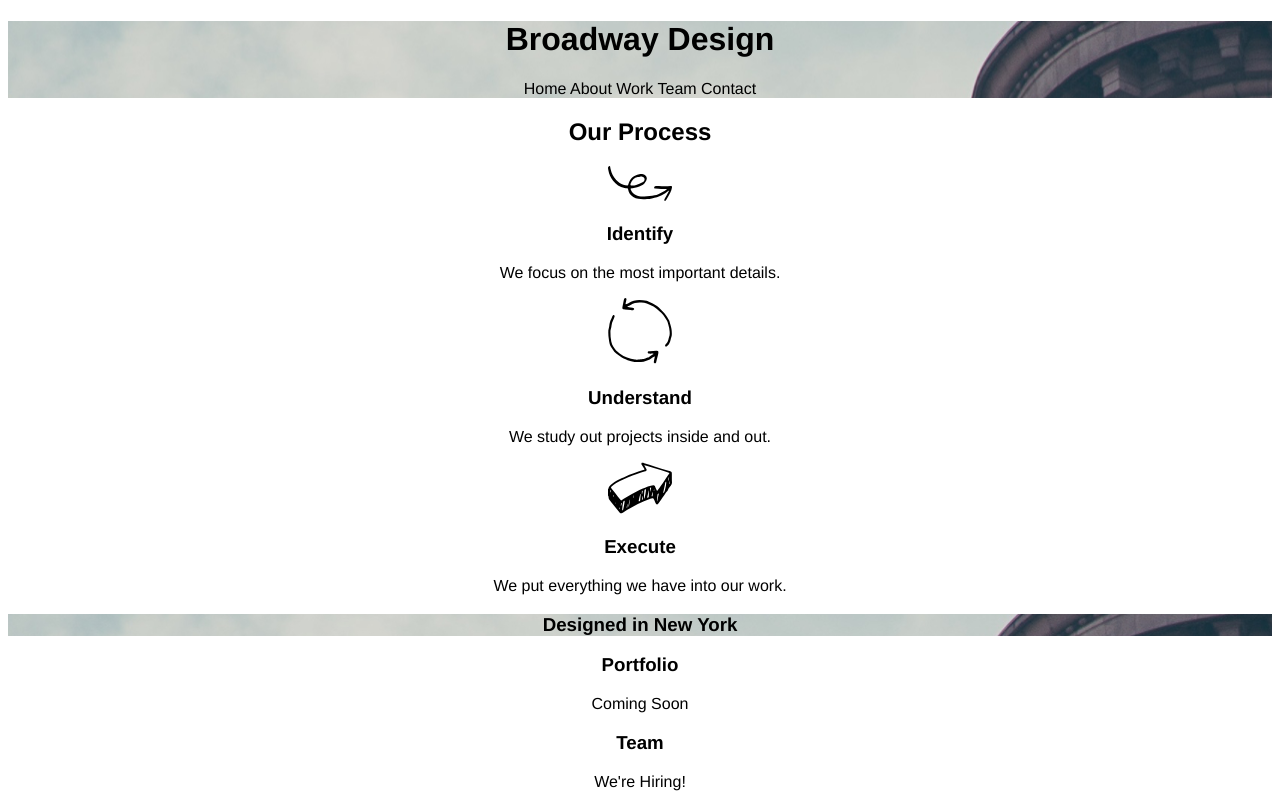
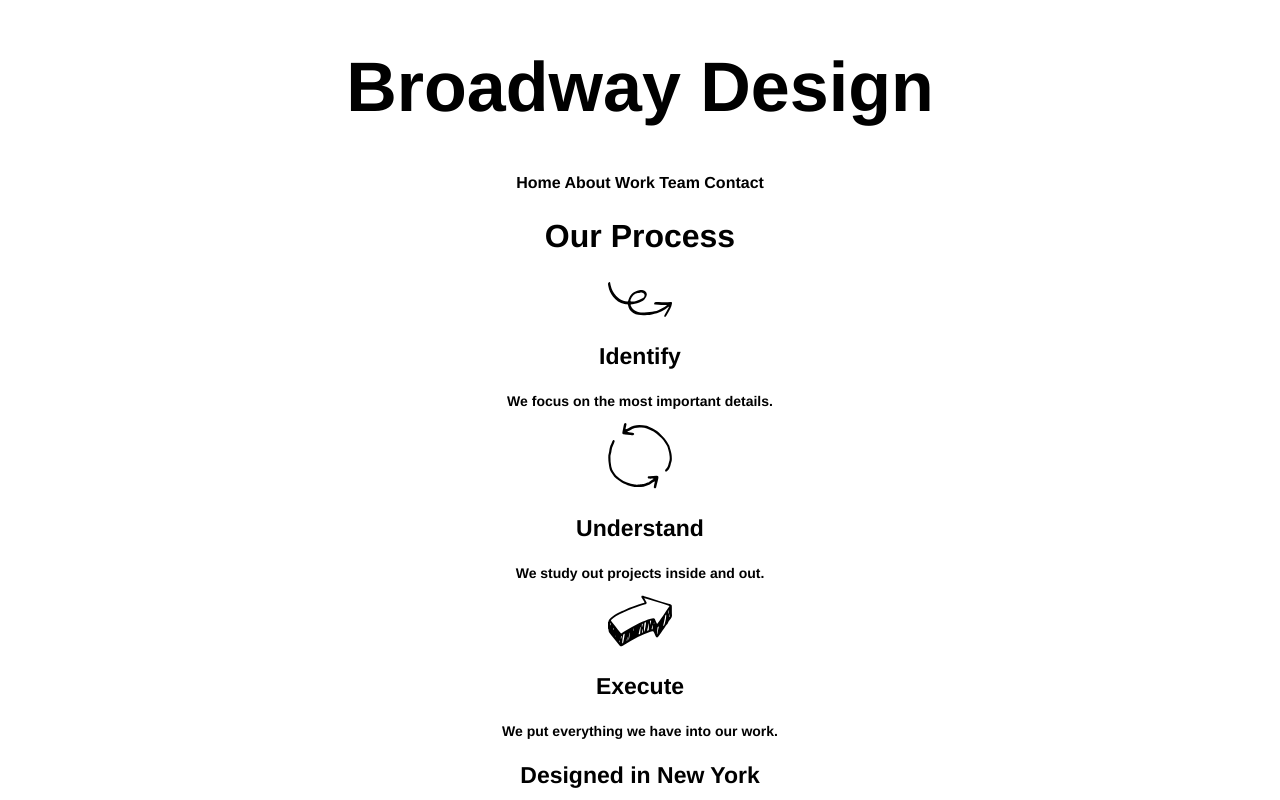
Before and after one commit to teonkajkafon/broadway, a plain HTML site: page index.html in a window 1280 px wide. Shown: the top 800 px of the page. Drawn offline with Linux system fonts and the light colour scheme.

Commit message:
Add nav section, define font sizes

```diff
--- a/index.html
+++ b/index.html
@@ -9,11 +9,13 @@
     <div class="background">
       <h1>Broadway Design</h1>
 
-      Home
-      About
-      Work
-      Team
-      Contact
+      <nav>
+        Home
+        About
+        Work
+        Team
+        Contact
+      </nav>
 
     </div>
 
--- a/resources/css/stylesheet.css
+++ b/resources/css/stylesheet.css
@@ -1,8 +1,26 @@
-.background {
-  background-image: url("../images/the-flatiron-building.png")
-}
-
 body {
   font-family: Helvetica, sans-serif;
   text-align: center;
+  font-weight: bold;
 }
+
+.background {
+  background-image: url("../images/the-flatiron-building.png")
+  color: white;
+}
+
+h1 {
+  font-size: 70px;
+}
+
+h2 {
+  font-size: 32px;
+}
+
+h3 {
+  font-size: 23px;
+}
+
+p {
+  font-size: 14px;
+}
```
